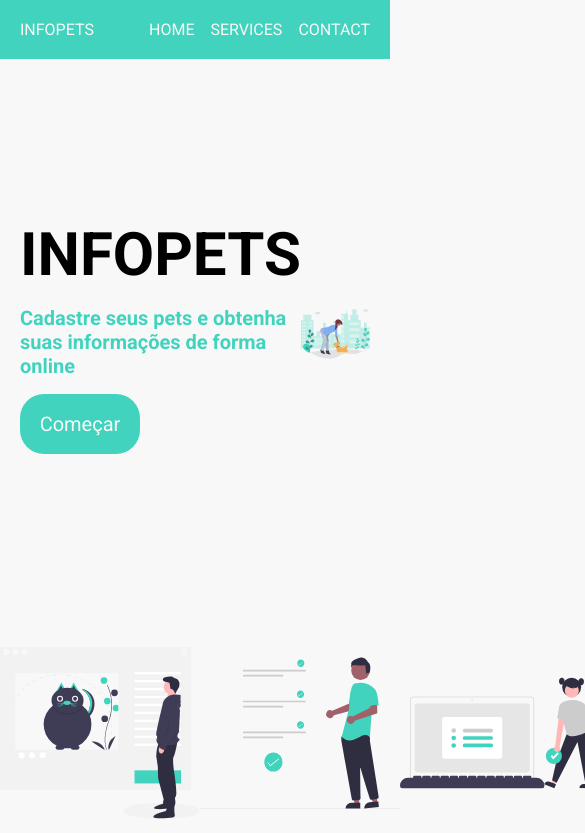
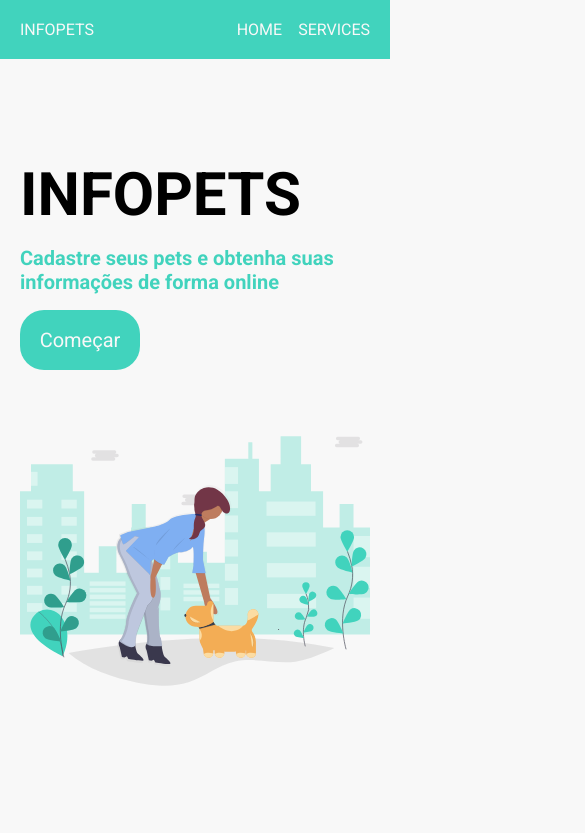
Before and after one commit to Bruno-Cesar123/petinfoweb, a React (Create React App) app: page / in a window 390 px wide. Shown: the top 833 px of the page, 585 px wide, since content can reach past the window. Built offline with nearby package versions, Linux system fonts and the light colour scheme; the HTML template or start-up script is replaced by a standard one.

Commit message:
create responsive landing page

```diff
--- a/src/pages/Dashboard/index.tsx
+++ b/src/pages/Dashboard/index.tsx
@@ -45,7 +45,7 @@ const Dashboard: React.FC<Props> = ({ toggleTheme }) => {
   const [openModal, setOpenModal] = useState(false);
   const [pets, setPets] = useState<Pet[]>([]);
   const [loading, setLoading] = useState(true);
-  const { colors, title } = useContext(ThemeContext);
+  const { title } = useContext(ThemeContext);
 
   useEffect(() => {
     api.get<Pet[]>('/pets').then((response) => {
@@ -86,8 +86,8 @@ const Dashboard: React.FC<Props> = ({ toggleTheme }) => {
               uncheckedIcon={false}
               height={10}
               width={40}
-              offColor={colors.primary}
-              onColor={colors.secundary}
+              offColor="#000"
+              onColor="#F8F8F8"
             />
             <button type="button" onClick={signOut}>
               <FiPower />
--- a/src/pages/Landing/components/Footer/styles.ts
+++ b/src/pages/Landing/components/Footer/styles.ts
@@ -32,4 +32,16 @@ export const Container = styled.div`
       }
     }
   }
+
+  @media(max-width: 700px) {
+    footer {
+      h2 {
+        font-size: 2rem;
+      }
+      div {
+        display: flex;
+        flex-direction: column;
+      }
+    }
+  }
 `;
--- a/src/pages/Landing/components/Header/index.tsx
+++ b/src/pages/Landing/components/Header/index.tsx
@@ -15,9 +15,6 @@ const Header: React.FC = () => {
           <li>
             <a href="#grid-two">SERVICES</a>
           </li>
-          <li>
-            <a href="#grid-two">CONTACT</a>
-          </li>
         </ul>
       </header>
     </Container>
--- a/src/pages/Landing/styles.ts
+++ b/src/pages/Landing/styles.ts
@@ -13,6 +13,7 @@ export const Content = styled.div`
     display: grid;
     align-items: center;
     justify-content: center;
+    padding: 0 16px;
     grid-template-columns: 1fr 1fr;
     padding: 2rem;
 
@@ -60,10 +61,16 @@ export const Content = styled.div`
         width: 100%;
       }
     }
+
+    @media(max-width: 700px) {
+      grid-template-columns: 1fr;
+      gap: 16px;
+    }
   }
 
   #grid-two {
     display: grid;
+    padding: 0 16px;
     margin-top: 10rem;
     grid-template-columns: repeat(3, 1fr);
 
@@ -83,5 +90,10 @@ export const Content = styled.div`
         color: var(--color-primary);
       }
     }
+
+    @media(max-width: 700px) {
+      grid-template-columns: 1fr;
+      gap: 16px;
+    }
   }
 `;
```
